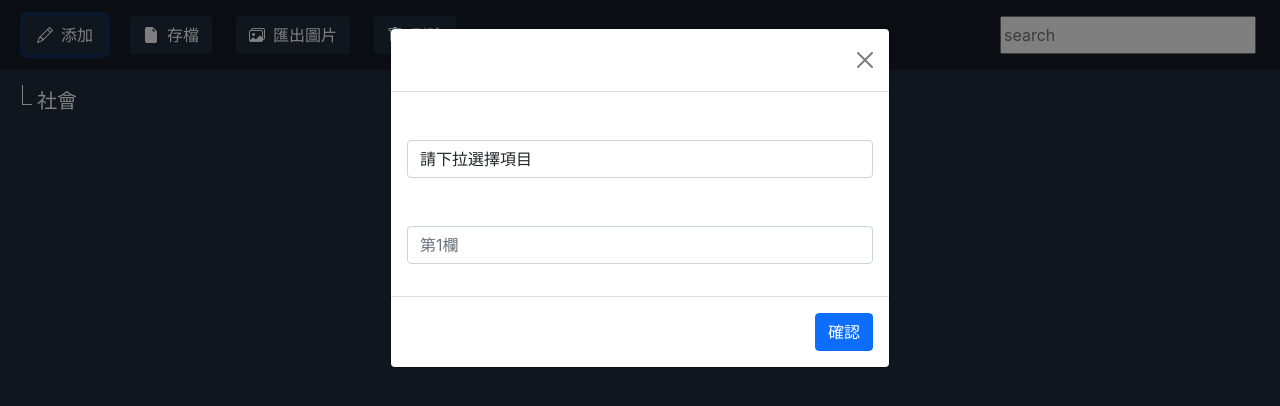
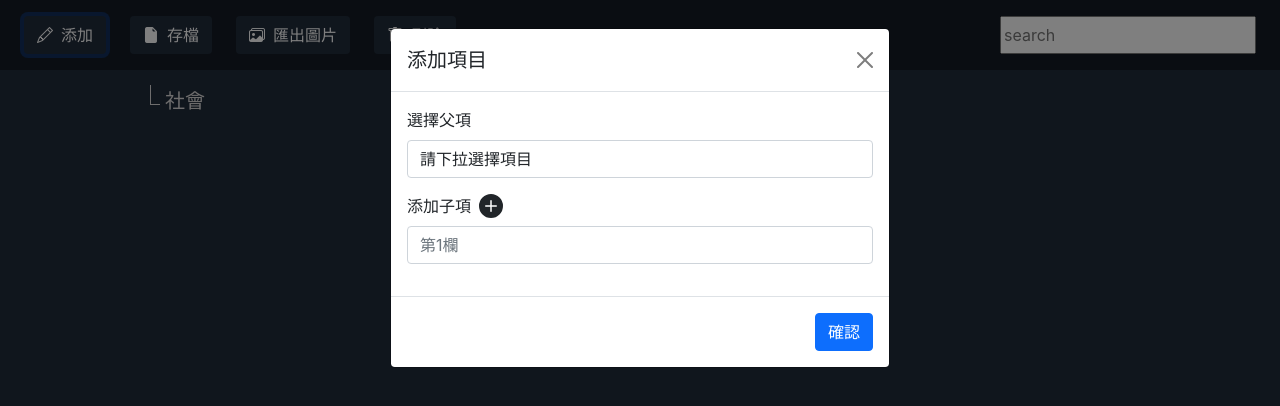
Before and after one commit to SlienceAn/Business-Arch, a Next.js app: page / in a window 1280 px wide. Both pictures are taken after a click on the button "添加". Shown: the top 406 px of the page. Built offline with nearby package versions, Linux system fonts and the light colour scheme.

Commit message:
modify Find function

```diff
--- a/components/InputModal.jsx
+++ b/components/InputModal.jsx
@@ -13,7 +13,7 @@ const InputModal = ({ postData, children }) => {
                     <div className="modal-content">
                         <div className="modal-header">
                             <h5 className="modal-title" id="exampleModalLabel">添加項目</h5>
-                            <button type="button" className="btn-close" data-bs-dismiss="modal" aria-label="Close"></button>
+                            <button type="button" className="btn-close text-white" data-bs-dismiss="modal" aria-label="Close"></button>
                         </div>
                         <div className="modal-body">
                             {children}
--- a/components/ToolHead.jsx
+++ b/components/ToolHead.jsx
@@ -3,6 +3,7 @@ import InputModal from './InputModal';
 import { Context } from '../public/lib';
 import { BsPlusCircleFill } from 'react-icons/bs';
 import ToolButton from './ToolButton';
+
 const testArr = {
     body: "1",
     content: [
@@ -11,13 +12,27 @@ const testArr = {
             content: [
                 {
                     body: "1-1-A",
-                    content: []
+                    content: [
+                        {
+                            body: "1-1-A-a",
+                            content: []
+                        }
+                    ]
                 }
             ]
         },
         {
             body: "1-2",
-            content: []
+            content: [
+                {
+                    body: "1-2-A",
+                    content: []
+                },
+                {
+                    body: "1-2-B",
+                    content: []
+                }
+            ]
         },
         {
             body: "1-3",
@@ -25,6 +40,7 @@ const testArr = {
         }
     ]
 }
+
 const ToolHead = ({ parentTitle }) => {
     const [childVal, setChildVal] = useState([{
         body: "",
@@ -44,16 +60,19 @@ const ToolHead = ({ parentTitle }) => {
     }
     const postData = () => {
         setContext({ ...context, content: childVal })
-        findDeepObject(testArr, "1-1-A")
+        findDeepObject(testArr, "1-2-B")
     }
     const findDeepObject = (dataObj, val) => {
-        if (dataObj['body'] === val) {
-            return
-        } else {
-            for (let i = 0; i < dataObj['content'].length; i++) {
-                findDeepObject(dataObj['content'][i])
+        let arr = [];
+        for (let k in dataObj['content']) {
+            if (dataObj['content'][k]['body'] === val) {
+                console.log("存在")
+                console.log(k)
+            } else {
+                findDeepObject(dataObj['content'][k], val)
             }
         }
+        console.log(arr)
     }
     return (
         <>
--- a/styles/TreeView.scss
+++ b/styles/TreeView.scss
@@ -4,6 +4,9 @@
 
 .TreePanel {
     padding-top: 15px;
+    width:80%;
+    margin: 0 auto;
+    color: rgb(220, 218, 218);
 
     ul {
         margin: 0px 0px 0px 5px;
--- a/styles/globals.css
+++ b/styles/globals.css
@@ -5,7 +5,6 @@ body {
   font-family: -apple-system, BlinkMacSystemFont, Segoe UI, Roboto, Oxygen,
     Ubuntu, Cantarell, Fira Sans, Droid Sans, Helvetica Neue, sans-serif;
   background-color: #212c3b;
-  color: #fff;
 }
 
 a {
```
